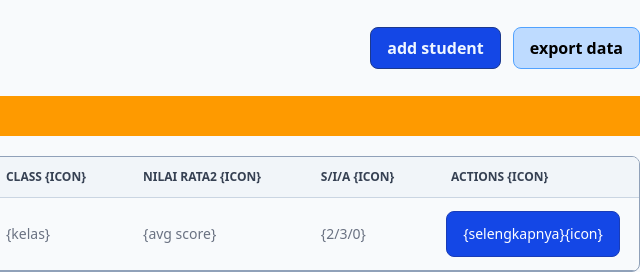
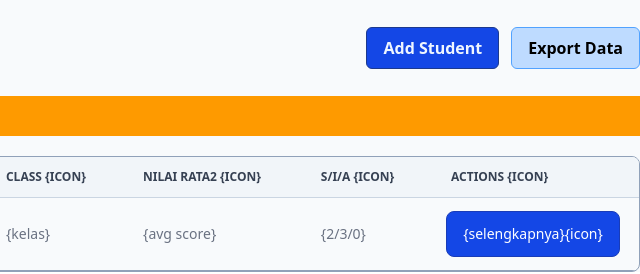
Before and after one commit to syauqi357/PAGINATION, a website: page studentList/index.html in a window 1280 px wide. Shown: the full height of the page, 640-1280 px from the left. Drawn offline with Linux system fonts and the light colour scheme.

Commit message:
change layout

```diff
--- a/studentList/index.html
+++ b/studentList/index.html
@@ -18,8 +18,8 @@
         </div>
 
         <div class=" flex md:justify-center justify-start ml-4 md:items-center gap-3">
-          <button class="bg-blue-700 border text-blue-50 font-semibold rounded-lg transition-all ease-in-out hover:-translate-y-0.5 border-blue-900 px-4 py-2 hover:bg-blue-900">add student</button>
-          <button class="bg-blue-200 border hover:text-blue-100 font-semibold rounded-lg transition-all ease-in-out hover:border-blue-600 border-blue-400 hover:-translate-y-0.5 px-4 py-2 hover:bg-blue-400">export data</button>
+          <button class="bg-blue-700 border capitalize text-blue-50 font-semibold rounded-md transition-all ease-in-out hover:-translate-y-0.5 border-blue-900 px-4 py-2 hover:bg-blue-900"> add student</button>
+          <button class="bg-blue-200 border capitalize hover:text-blue-100 font-semibold rounded-md transition-all ease-in-out hover:border-blue-600 border-blue-400 hover:-translate-y-0.5 px-4 py-2 hover:bg-blue-400">export data</button>
         </div>
       </div>
       <!-- action trigger -->
@@ -102,7 +102,7 @@
           </thead>
           <tbody>
 
-            <tr class="border-b border-collapse hover:bg-cyan-100 border-b-slate-400">
+            <tr class="border-b border-collapse hover:bg-gray-100 border-b-slate-400">
               <td class="px-6 py-4 "> <span class="bg-gray-300 px-2 py-1.5 rounded-md">32971321</span></td>
               <td class="px-6 py-4 flex justify-center items-center gap-3">
                 <div class="bg-amber-200 rounded-lg w-10 h-10">
```
Also changed, not shown: paginations/src/styleout.css.
